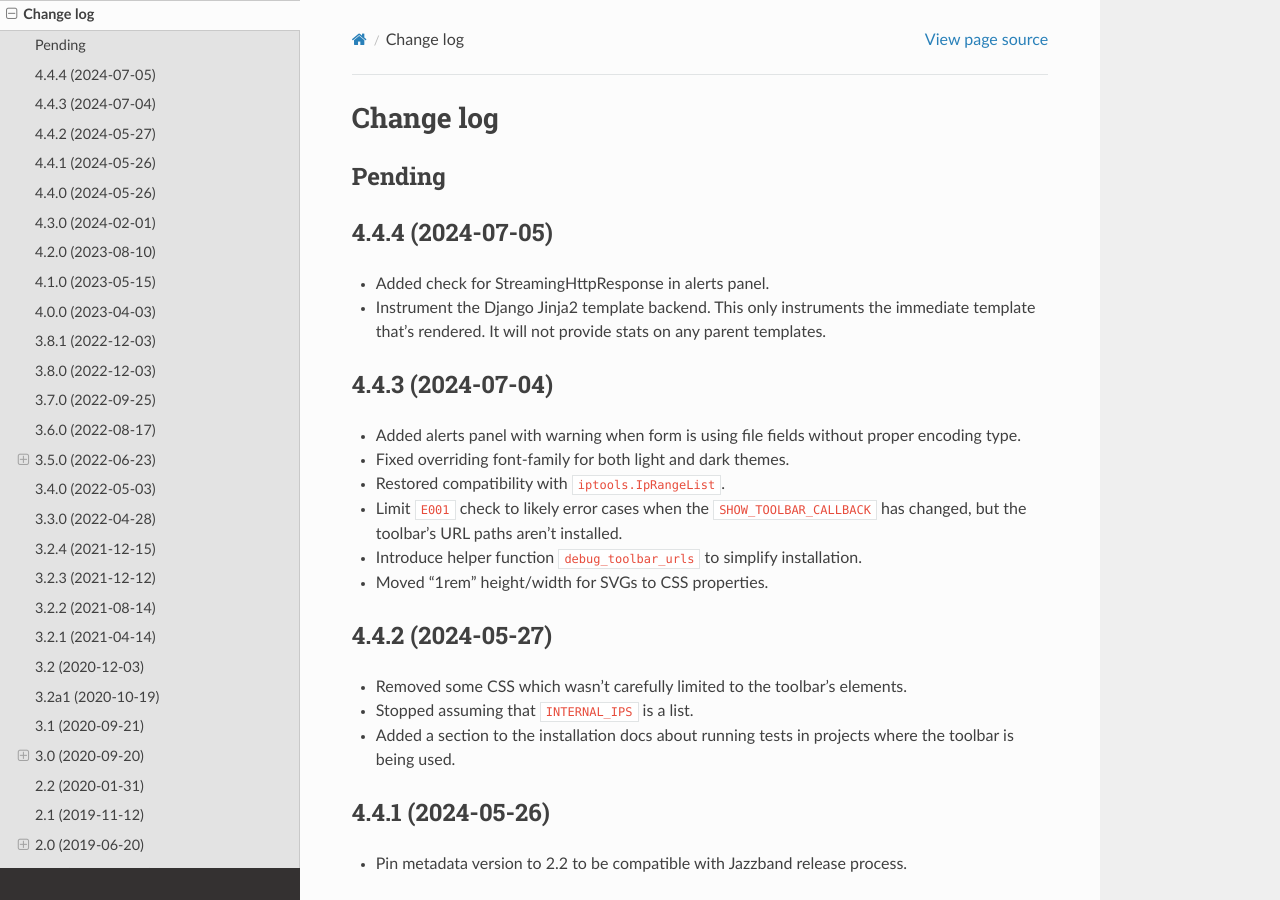
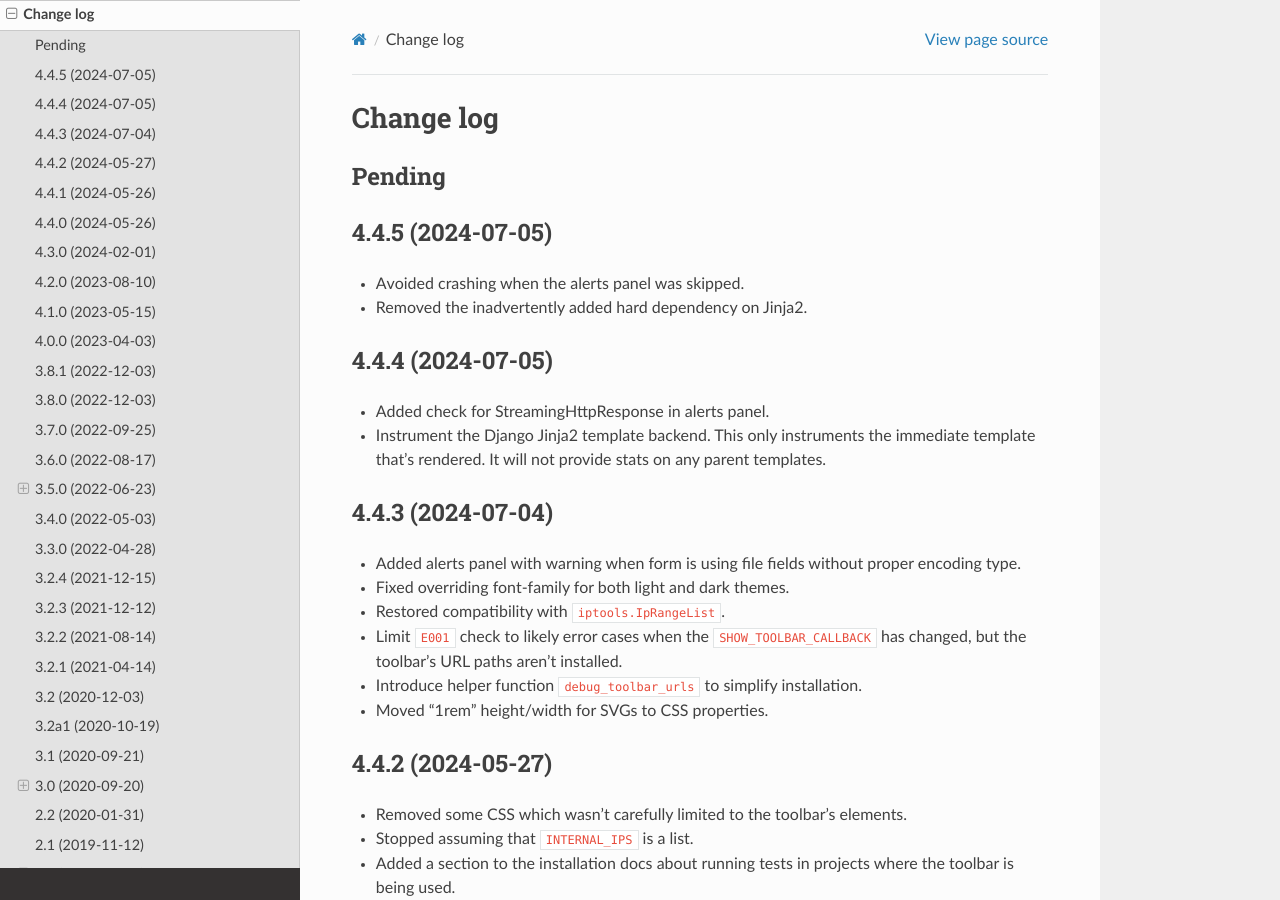
Before and after one commit to jazzband/django-debug-toolbar, a Sphinx documentation site: the page built from docs/changes.rst, in a window 1280 px wide and 900 px high. Built offline with Sphinx 7.4.7 and the Read the Docs theme 2.0.0, drawn with Linux system fonts in a browser that asks for light colours.

Commit message:
django-debug-toolbar 4.4.5

```diff
--- a/README.rst
+++ b/README.rst
@@ -44,7 +44,7 @@
 In addition to the built-in panels, a number of third-party panels are
 contributed by the community.
 
-The current stable version of the Debug Toolbar is 4.4.4. It works on
+The current stable version of the Debug Toolbar is 4.4.5. It works on
 Django ≥ 4.2.0.
 
 The Debug Toolbar does not currently support `Django's asynchronous views
--- a/debug_toolbar/__init__.py
+++ b/debug_toolbar/__init__.py
@@ -4,7 +4,7 @@
 
 # Do not use pkg_resources to find the version but set it here directly!
 # see issue #1446
-VERSION = "4.4.4"
+VERSION = "4.4.5"
 
 # Code that discovers files or modules in INSTALLED_APPS imports this module.
 urls = "debug_toolbar.urls", APP_NAME
--- a/docs/changes.rst
+++ b/docs/changes.rst
@@ -3,6 +3,12 @@
 
 Pending
 -------
+
+4.4.5 (2024-07-05)
+------------------
+
+* Avoided crashing when the alerts panel was skipped.
+* Removed the inadvertently added hard dependency on Jinja2.
 
 4.4.4 (2024-07-05)
 ------------------
--- a/docs/conf.py
+++ b/docs/conf.py
@@ -25,7 +25,7 @@
 copyright = copyright.format(datetime.date.today().year)
 
 # The full version, including alpha/beta/rc tags
-release = "4.4.4"
+release = "4.4.5"
 
 
 # -- General configuration ---------------------------------------------------
```
